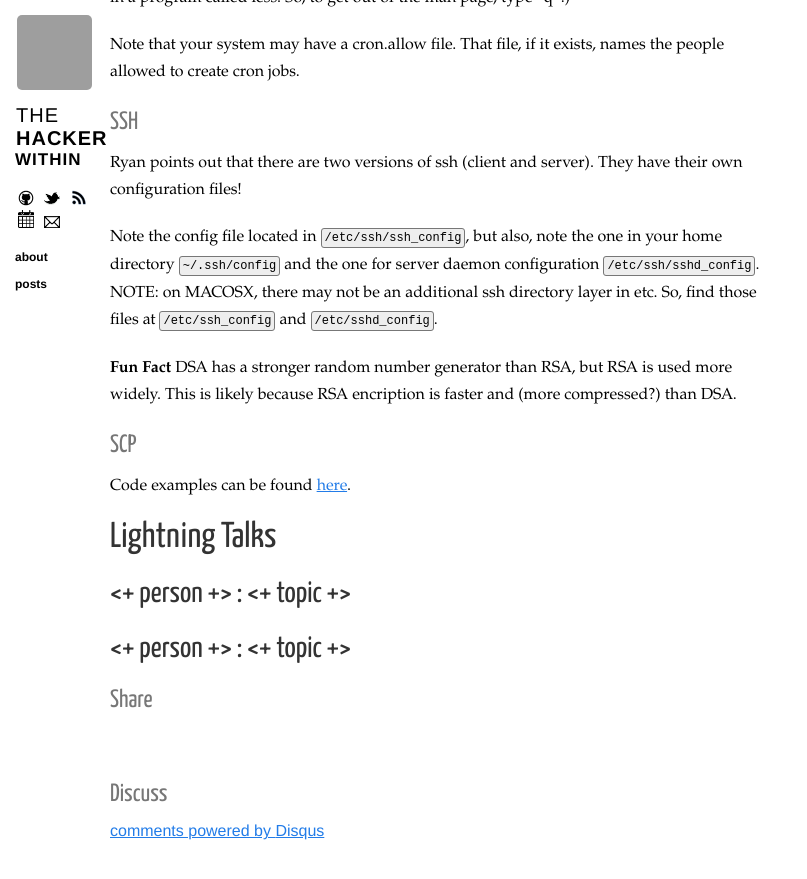
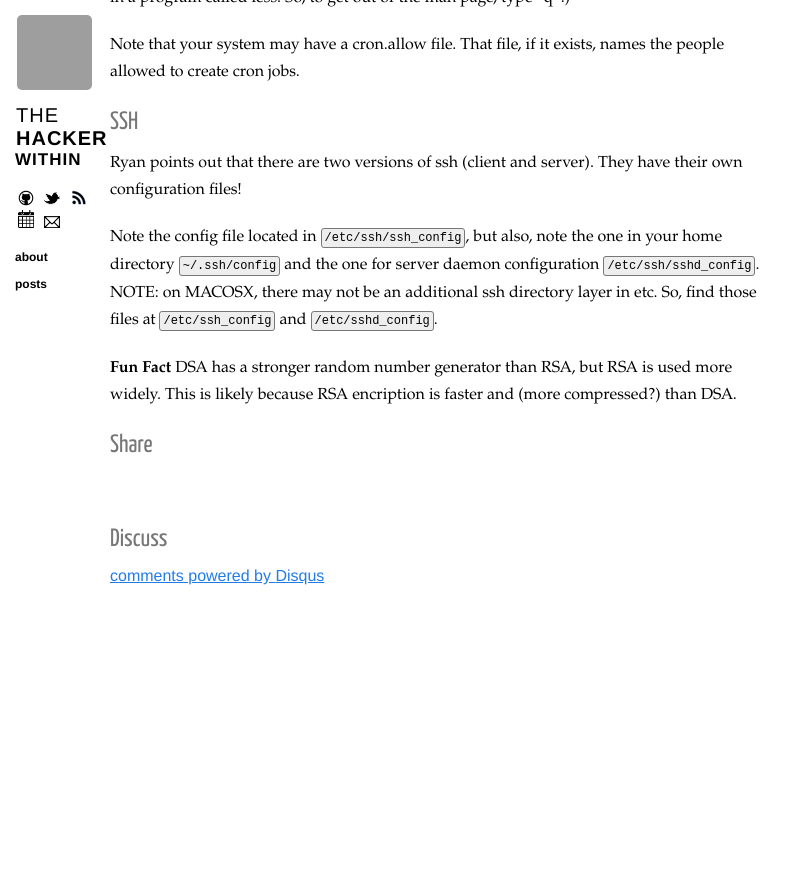
Before and after one commit to thehackerwithin/berkeley, a Jekyll site: the page built from _posts/2014-09-24-parcs-and-radwatch.markdown, in a window 1280 px wide and 900 px high, scrolled down 2357 px. Shown: the top 879 px of the window, without its empty margins (0-807 px from the left). Built offline with Jekyll 4.4.1, drawn with Linux system fonts in a browser that asks for light colours; nearby versions of some CDN libraries; Markdown is read by kramdown in place of the engine named in the settings; comment, search, counter and statistics services are not loaded; after the commit the page ends 3002 px from its top, so only the background shows below that; grey boxes are pictures that could not be loaded.

Commit message:
finishes notes

```diff
--- a/_posts/2014-09-24-parcs-and-radwatch.markdown
+++ b/_posts/2014-09-24-parcs-and-radwatch.markdown
@@ -120,17 +120,3 @@ additional ssh directory layer in etc. So, find those files at
 **Fun Fact** DSA has a stronger random number generator than RSA, but RSA is
 used more widely. This is likely because RSA encription is faster and (more
 compressed?) than DSA.
-
-
-### SCP
-
-Code examples can be found [here][code].
-
-# Lightning Talks
-
-## <+ person +> : <+ topic +>
-
-## <+ person +> : <+ topic +>
-
-
-[code]: https://github.com/thehackerwithin/berkeley/tree/master/topic "Code Examples"
```
